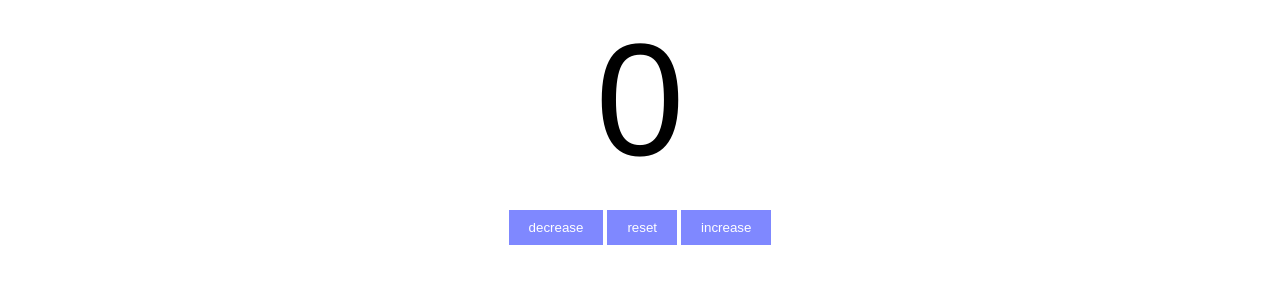
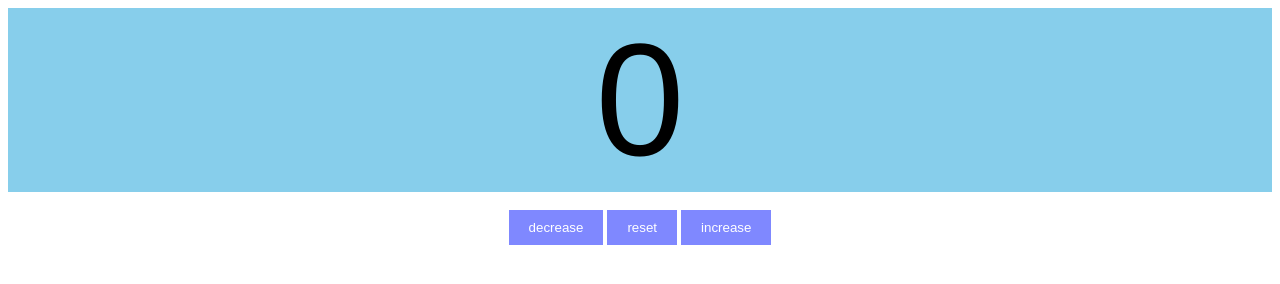
Before and after one commit to wangoloi/My-counting-app, a plain HTML site: page index.html in a window 1280 px wide. Drawn offline with Linux system fonts and the light colour scheme.

Commit message:
Update style.css

```diff
--- a/style.css
+++ b/style.css
@@ -3,7 +3,7 @@
     text-align: center;
     font-size: 10em;
     font-family: Helvetica;
-    background-color: sky blue;
+    background-color: skyblue;
 
 }
 #BTTNcontainer{
```
